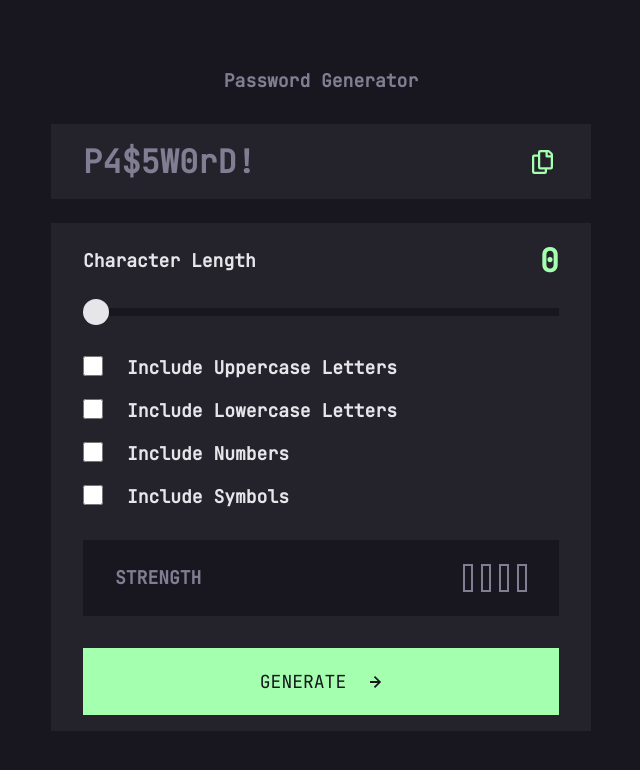
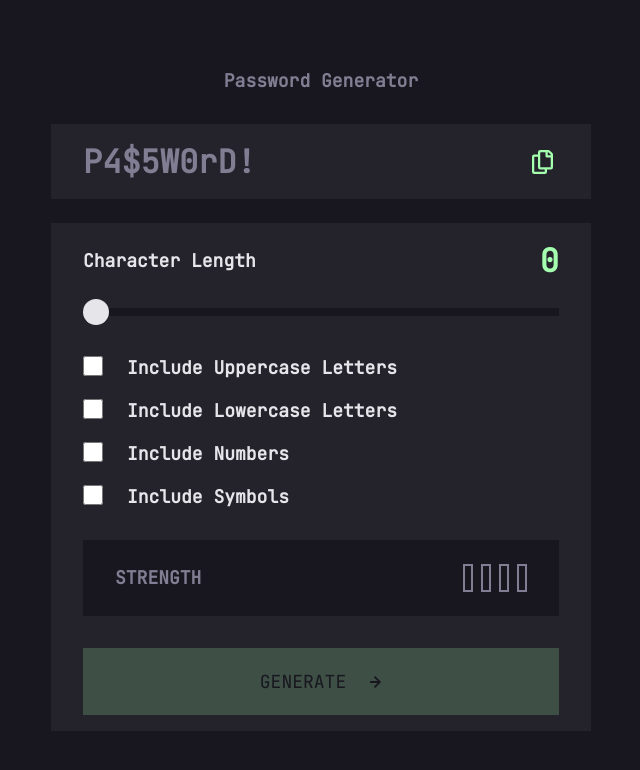
Before and after one commit to jeanmarc5592/password-generator-app, a Vue app: page / in a window 1280 px wide. Shown: the top 770 px of the page, without its empty margins (319-959 px from the left). Built offline with nearby package versions, Linux system fonts and the light colour scheme.

Commit message:
Disable Button

```diff
--- a/src/components/PasswordGeneratorControls.vue
+++ b/src/components/PasswordGeneratorControls.vue
@@ -82,6 +82,7 @@
     <button
       class="submit-button"
       type="submit"
+      :disabled="isSubmitBtnDisabled"
       @mouseover="isGenerateHovered = true"
       @mouseleave="isGenerateHovered = false"
     >
@@ -118,6 +119,12 @@ export default {
         return "#A4FFAF";
       }
       return "#18171F";
+    },
+    isSubmitBtnDisabled() {
+      if (this.passwordStrength === null) {
+        return true;
+      }
+      return false;
     },
     strengthLevelOneClass() {
       return {
@@ -340,5 +347,16 @@ export default {
     color: $color-green;
     transition: all 0.3s ease-out;
   }
+
+  &:disabled {
+    cursor: default;
+    background: rgba($color-green, 0.2);
+
+    &:hover {
+      color: $color-black-dark;
+      background: rgba($color-green, 0.2);
+      border: 2px solid transparent;
+    }
+  }
 }
 </style>
```
